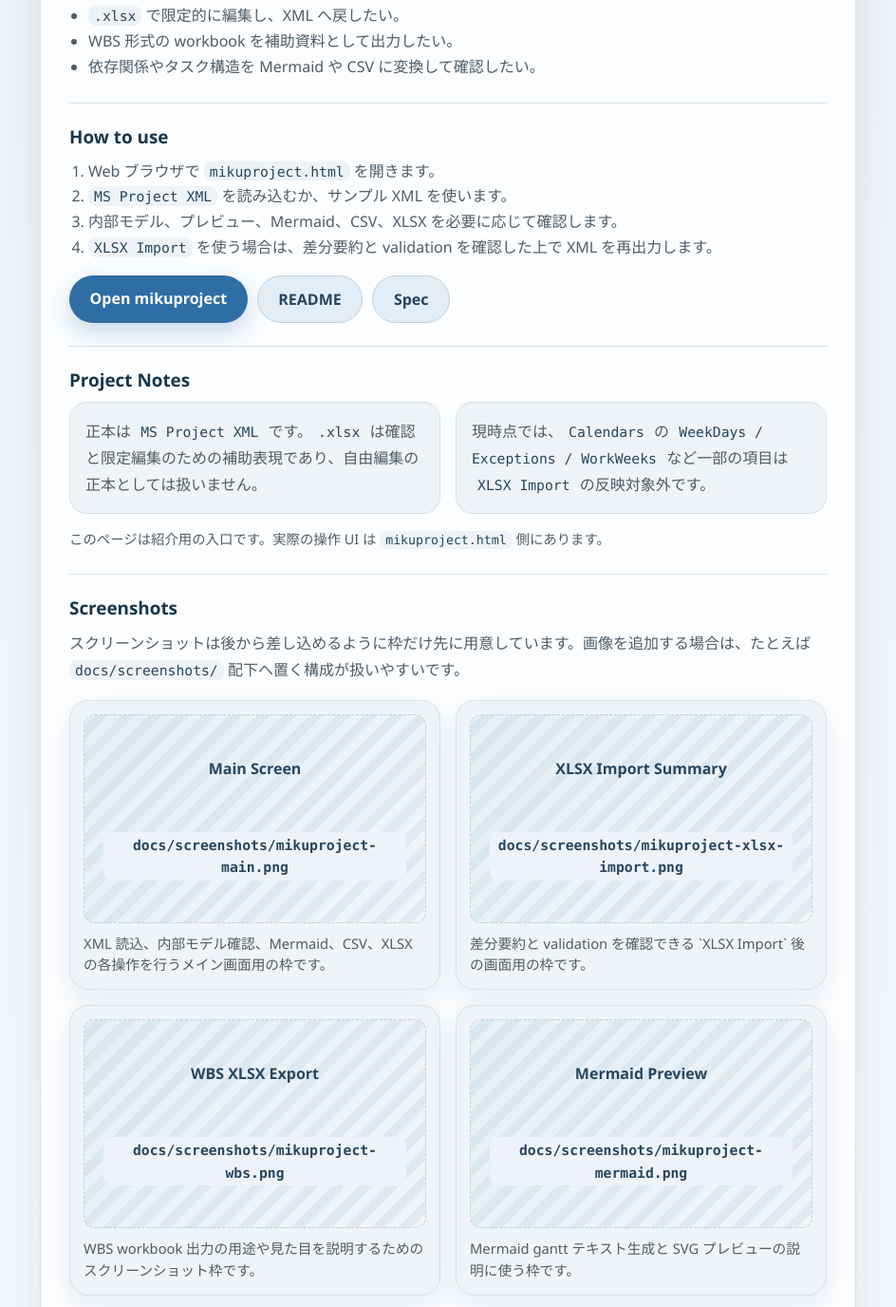
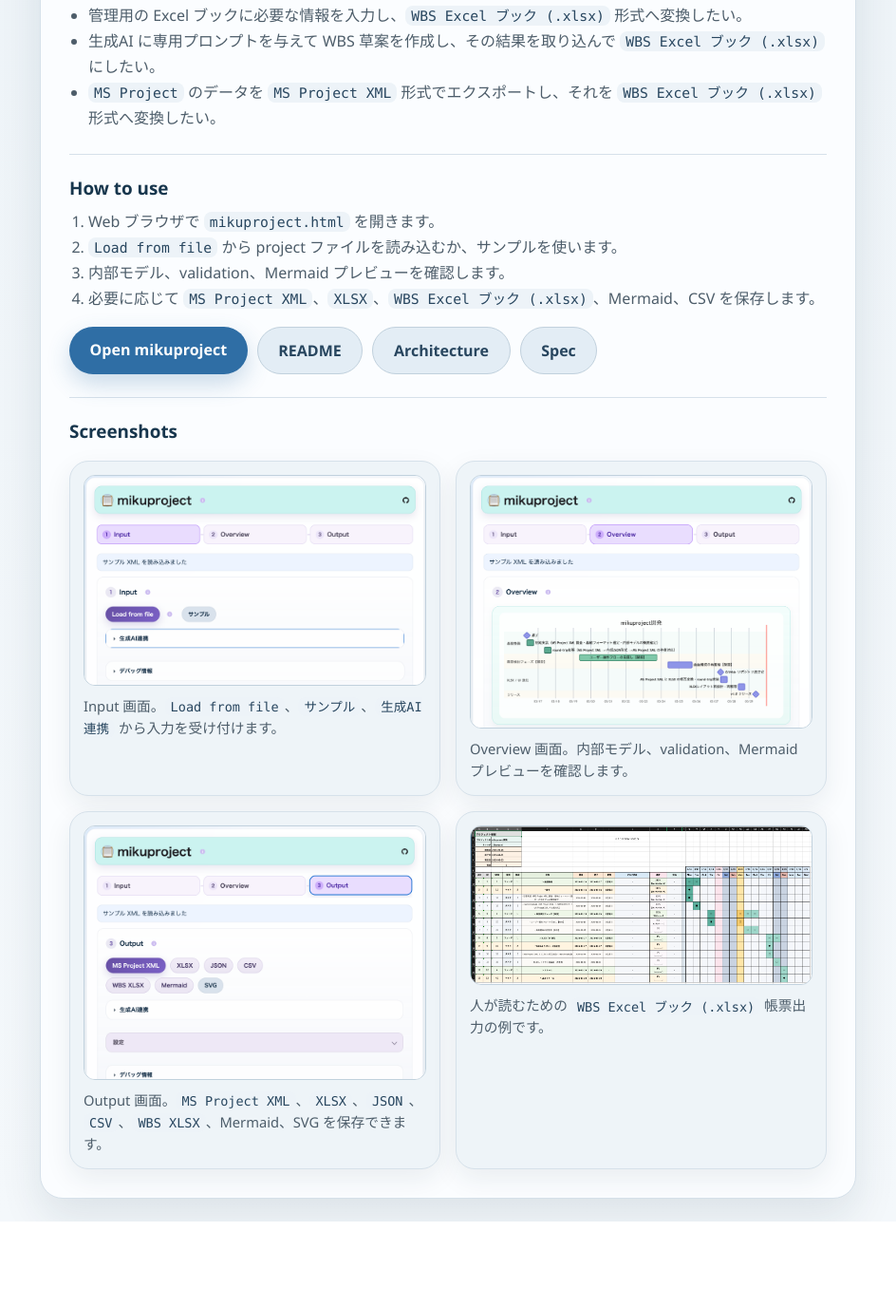
Before and after one commit to igapyon/mikuproject, a website: page index.html in a window 1280 px wide. Shown: the part 821-2197 px from the top of the page at 95% size, without its empty margins (168-1112 px from the left). After the commit the page ends 2107 px from the top, so only its background shows below. Drawn offline with Linux system fonts and the light colour scheme.

Commit message:
README・紹介ページ・OSS 基本文書の整備
## 概要

`README.md`、紹介ページ、OSS 向け基本文書を整理し、`mikuproject` の入口体験と公開リポジトリとしての体裁を整えました。
この会話で確認できた範囲では、README の再構成、`docs/architecture.md` の追加、`CONTRIBUTING.md` / `CONTRIBUTORS.md` / `CODE_OF_CONDUCT.md` / `THIRD-PARTY-NOTICES.md` の追加、`index-src.html` の紹介内容更新が含まれます。

## 変更内容

- `README.md` を入口文書として再構成
  - `mikuproject` の 3 本柱を明示
  - `single-file web app` としての特徴を明記
  - 代表的なユースケースを追加
  - `Input / Overview / Output / WBS Excel ブック` のスクリーンショットを追加
  - 設計・運用寄りの説明を別文書へ分離
- `docs/architecture.md` を追加
  - 全体構成
  - `MS Project XML -> ProjectModel -> 各表現`
  - single-file web app 構成
  - 画面構成
  - build / generated files / 運用ルール
  - 制約
- OSS 向け文書を追加
  - `CONTRIBUTING.md`
  - `CONTRIBUTORS.md`
  - `CODE_OF_CONDUCT.md`
  - `THIRD-PARTY-NOTICES.md`
- 第三者告知を整理
  - `docs/third-party-notices.md` ではなく repo ルートの `THIRD-PARTY-NOTICES.md` へ移動
  - `Mermaid`
  - `open-msp-viewer`
  - MicrosoftDocs Project XML Data Interchange reference
  を記載
  - Microsoft schema 実体の説明は MicrosoftDocs 項目へ寄せて整理
- 紹介ページを README と同じトーンへ更新
  - `index-src.html`
  - `index.html`
  - 3 本柱
  - 代表ユースケース
  - 実際のスクリーンショット表示
  - `Architecture` への導線追加
  - 不要になった `Project Notes` セクションを削除

## 主な追加・更新ファイル

- `README.md`
- `docs/architecture.md`
- `CONTRIBUTING.md`
- `CONTRIBUTORS.md`
- `CODE_OF_CONDUCT.md`
- `THIRD-PARTY-NOTICES.md`
- `index-src.html`
- `index.html`

```diff
--- a/index.html
+++ b/index.html
@@ -190,30 +190,17 @@
       box-shadow: 0 10px 28px rgba(20, 46, 68, 0.08);
     }
     .shot-frame {
-      display: grid;
-      place-items: center;
+      display: block;
       width: 100%;
-      min-height: 220px;
       border-radius: 12px;
-      border: 1px dashed var(--outline-2);
-      background:
-        linear-gradient(135deg, rgba(47, 110, 165, 0.08), rgba(34, 87, 127, 0.03)),
-        repeating-linear-gradient(
-          -45deg,
-          rgba(255, 255, 255, 0.5),
-          rgba(255, 255, 255, 0.5) 10px,
-          rgba(47, 110, 165, 0.03) 10px,
-          rgba(47, 110, 165, 0.03) 20px
-        );
-      color: var(--secondary-text);
-      text-align: center;
-      padding: 20px;
-      line-height: 1.6;
-      font-weight: 700;
+      border: 1px solid var(--outline-2);
+      overflow: hidden;
+      background: #ffffff;
     }
-    .shot-frame code {
-      display: inline-block;
-      margin-top: 6px;
+    .shot-frame img {
+      display: block;
+      width: 100%;
+      height: auto;
     }
     .shot-card figcaption {
       margin-top: 10px;
@@ -227,17 +214,18 @@
   <main class="card">
     <div class="eyebrow">Local Browser Tool</div>
     <h1>mikuproject</h1>
-    <div class="md-app-meta">Updated: 2026-03-29</div>
+    <div class="md-app-meta">Updated: 2026-03-30</div>
 
     <section aria-label="What is this">
       <h2>What is this?</h2>
       <p class="lead">
-        <code>mikuproject</code> は、<code>MS Project XML</code> をローカルで読み込み、内部の <code>ProjectModel</code> に変換し、再度 <code>MS Project XML</code> や補助表現へ出力する Single-file Web App です。
+        <code>mikuproject</code> は、<code>MS Project XML</code> を基軸に、変換・可視化・限定編集を行う single-file web app です。
       </p>
       <ul>
-        <li>ブラウザ内でローカルに動作し、サーバ通信を前提にしません。</li>
-        <li><code>MS Project XML</code> を意味の基軸として扱います。</li>
-        <li><code>.xlsx</code> は確認・可視化・限定編集のための周辺表現として扱います。</li>
+        <li><code>MS Project XML</code> を基軸にした変換・可視化・限定編集を重視しています。</li>
+        <li>生成AI 連携を意識した projection の出力と草案の再取込を持ちます。</li>
+        <li>人が読むための <code>WBS Excel ブック (.xlsx)</code> 帳票出力を持ちます。</li>
+        <li>Web ブラウザさえあればインストール不要・ネットワーク不要で利用できます。</li>
       </ul>
     </section>
 
@@ -251,15 +239,15 @@
             <li><code>MS Project XML</code> を読み込み、内部モデルへ変換します。</li>
             <li>内部モデルを JSON とサマリとして確認できます。</li>
             <li><code>MS Project XML</code> を再生成できます。</li>
-            <li>Mermaid gantt テキストを生成できます。</li>
+            <li>Mermaid gantt の preview、Markdown、SVG を出力できます。</li>
           </ul>
         </div>
         <div class="panel">
           <ul>
             <li><code>Project / Tasks / Resources / Assignments / Calendars</code> workbook を <code>XLSX Export / Import</code> できます。</li>
-            <li>表示専用の <code>WBS XLSX Export</code> を持ちます。</li>
+            <li>人が読むための <code>WBS Excel ブック (.xlsx)</code> を出力できます。</li>
             <li><code>CSV + ParentID</code> の生成と解析を行えます。</li>
-            <li><code>XLSX Import</code> 後の差分要約と validation を確認できます。</li>
+            <li>生成AI向け JSON projection の出力と草案 JSON の取込ができます。</li>
           </ul>
         </div>
       </div>
@@ -270,11 +258,9 @@
     <section aria-label="Use cases">
       <h2>Use Cases</h2>
       <ul>
-        <li><code>MS Project XML</code> の round-trip をローカルで確認したい。</li>
-        <li>XML の中身を内部モデルとして確認したい。</li>
-        <li><code>.xlsx</code> で限定的に編集し、XML へ戻したい。</li>
-        <li>WBS 形式の workbook を補助資料として出力したい。</li>
-        <li>依存関係やタスク構造を Mermaid や CSV に変換して確認したい。</li>
+        <li>管理用の Excel ブックに必要な情報を入力し、<code>WBS Excel ブック (.xlsx)</code> 形式へ変換したい。</li>
+        <li>生成AI に専用プロンプトを与えて WBS 草案を作成し、その結果を取り込んで <code>WBS Excel ブック (.xlsx)</code> にしたい。</li>
+        <li><code>MS Project</code> のデータを <code>MS Project XML</code> 形式でエクスポートし、それを <code>WBS Excel ブック (.xlsx)</code> 形式へ変換したい。</li>
       </ul>
     </section>
 
@@ -284,84 +270,53 @@
       <h2>How to use</h2>
       <ol>
         <li>Web ブラウザで <code>mikuproject.html</code> を開きます。</li>
-        <li><code>MS Project XML</code> を読み込むか、サンプル XML を使います。</li>
-        <li>内部モデル、プレビュー、Mermaid、CSV、XLSX を必要に応じて確認します。</li>
-        <li><code>XLSX Import</code> を使う場合は、差分要約と validation を確認した上で XML を再出力します。</li>
+        <li><code>Load from file</code> から project ファイルを読み込むか、サンプルを使います。</li>
+        <li>内部モデル、validation、Mermaid プレビューを確認します。</li>
+        <li>必要に応じて <code>MS Project XML</code>、<code>XLSX</code>、<code>WBS Excel ブック (.xlsx)</code>、Mermaid、CSV を保存します。</li>
       </ol>
       <div class="link-row">
-        <a class="link-btn" href="./mikuproject.html?v=202603280000">Open mikuproject</a>
+        <a class="link-btn" href="./mikuproject.html">Open mikuproject</a>
         <a class="link-btn-secondary" href="./README.md">README</a>
+        <a class="link-btn-secondary" href="./docs/architecture.md">Architecture</a>
         <a class="link-btn-secondary" href="./docs/spec.md">Spec</a>
       </div>
     </section>
 
     <hr class="divider" />
 
-    <section aria-label="Project notes">
-      <h2>Project Notes</h2>
-      <div class="panel-grid">
-        <div class="panel">
-          <p>
-            正本は <code>MS Project XML</code> です。<code>.xlsx</code> は確認と限定編集のための補助表現であり、自由編集の正本としては扱いません。
-          </p>
-        </div>
-        <div class="panel">
-          <p>
-            現時点では、<code>Calendars</code> の <code>WeekDays / Exceptions / WorkWeeks</code> など一部の項目は <code>XLSX Import</code> の反映対象外です。
-          </p>
-        </div>
-      </div>
-      <p class="sub">
-        このページは紹介用の入口です。実際の操作 UI は <code>mikuproject.html</code> 側にあります。
-      </p>
-    </section>
-
-    <hr class="divider" />
-
     <section aria-label="Screenshots">
       <h2>Screenshots</h2>
-      <p>
-        スクリーンショットは後から差し込めるように枠だけ先に用意しています。画像を追加する場合は、たとえば <code>docs/screenshots/</code> 配下へ置く構成が扱いやすいです。
-      </p>
       <div class="gallery">
         <figure class="shot-card">
           <div class="shot-frame">
-            Main Screen
-            <br />
-            <code>docs/screenshots/mikuproject-main.png</code>
+            <img src="./docs/screenshots/screen01.png" alt="mikuproject Input screen" />
           </div>
           <figcaption>
-            XML 読込、内部モデル確認、Mermaid、CSV、XLSX の各操作を行うメイン画面用の枠です。
+            Input 画面。<code>Load from file</code>、<code>サンプル</code>、<code>生成AI連携</code> から入力を受け付けます。
           </figcaption>
         </figure>
         <figure class="shot-card">
           <div class="shot-frame">
-            XLSX Import Summary
-            <br />
-            <code>docs/screenshots/mikuproject-xlsx-import.png</code>
+            <img src="./docs/screenshots/screen02.png" alt="mikuproject Overview screen" />
           </div>
           <figcaption>
-            差分要約と validation を確認できる `XLSX Import` 後の画面用の枠です。
+            Overview 画面。内部モデル、validation、Mermaid プレビューを確認します。
           </figcaption>
         </figure>
         <figure class="shot-card">
           <div class="shot-frame">
-            WBS XLSX Export
-            <br />
-            <code>docs/screenshots/mikuproject-wbs.png</code>
+            <img src="./docs/screenshots/screen03.png" alt="mikuproject Output screen" />
           </div>
           <figcaption>
-            WBS workbook 出力の用途や見た目を説明するためのスクリーンショット枠です。
+            Output 画面。<code>MS Project XML</code>、<code>XLSX</code>、<code>JSON</code>、<code>CSV</code>、<code>WBS XLSX</code>、Mermaid、SVG を保存できます。
           </figcaption>
         </figure>
         <figure class="shot-card">
           <div class="shot-frame">
-            Mermaid Preview
-            <br />
-            <code>docs/screenshots/mikuproject-mermaid.png</code>
+            <img src="./docs/screenshots/excel01.png" alt="WBS Excel workbook output" />
           </div>
           <figcaption>
-            Mermaid gantt テキスト生成と SVG プレビューの説明に使う枠です。
+            人が読むための <code>WBS Excel ブック (.xlsx)</code> 帳票出力の例です。
           </figcaption>
         </figure>
       </div>
```
Also changed, not shown: index-src.html (+32 -77 lines).
